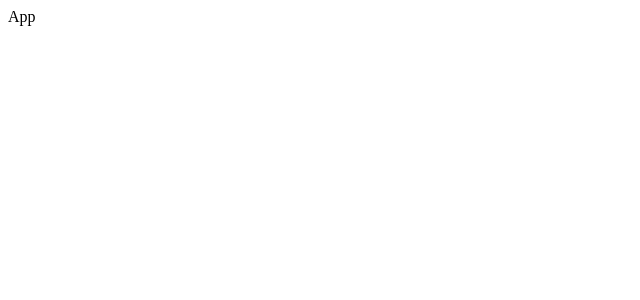
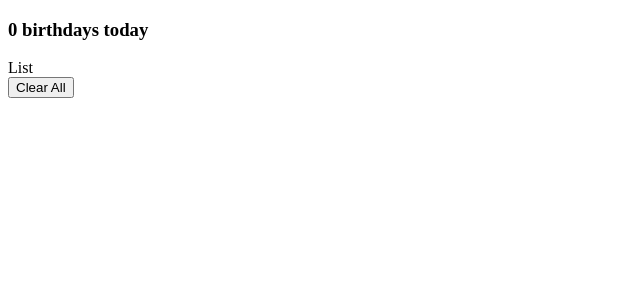
Before and after one commit to LaurenCummings/birthday-project, a React (Vite) app: page / in a window 1280 px wide. Shown: the top 300 px of the page, without its empty margins (0-640 px from the left). Built offline with nearby package versions, Linux system fonts and the light colour scheme.

Commit message:
imported list component and added clear all button

```diff
--- a/src/App.jsx
+++ b/src/App.jsx
@@ -1,11 +1,18 @@
 import './App.css'
+import List from './components/List';
 
 function App() {
 
   return (
-    <div>
-      App
-    </div>
+    <main>
+      <section className="container">
+        <h3>0 birthdays today</h3>
+        <List />
+        <button onClick={() => console.log('you clicked me')}>
+          Clear All
+        </button>
+      </section>
+    </main>
   )
 }
 
```
